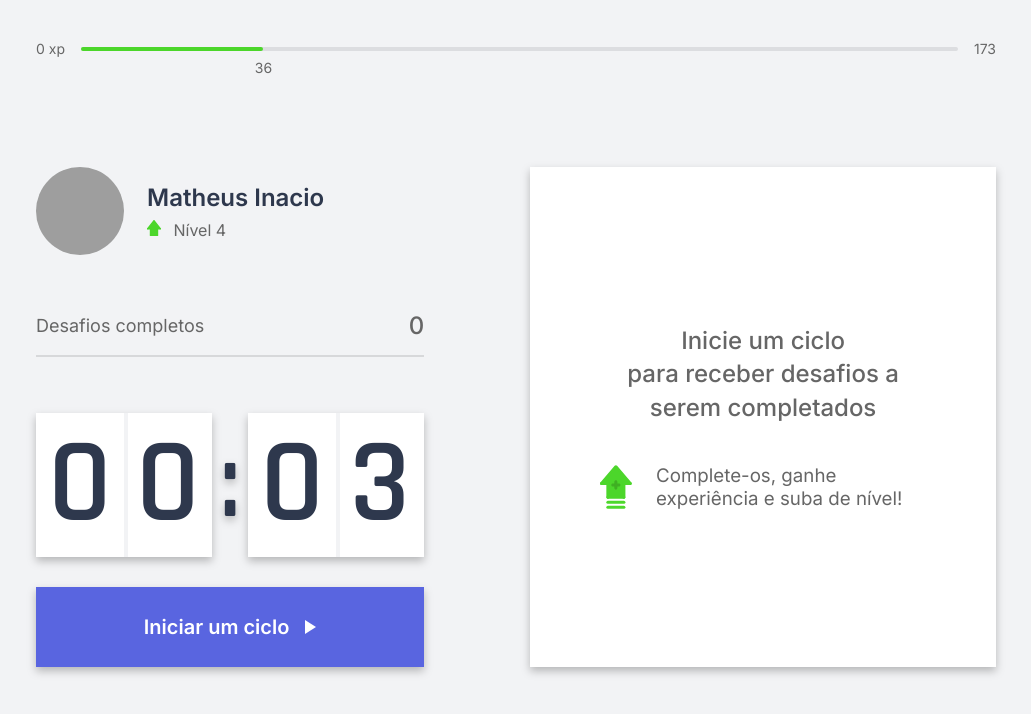
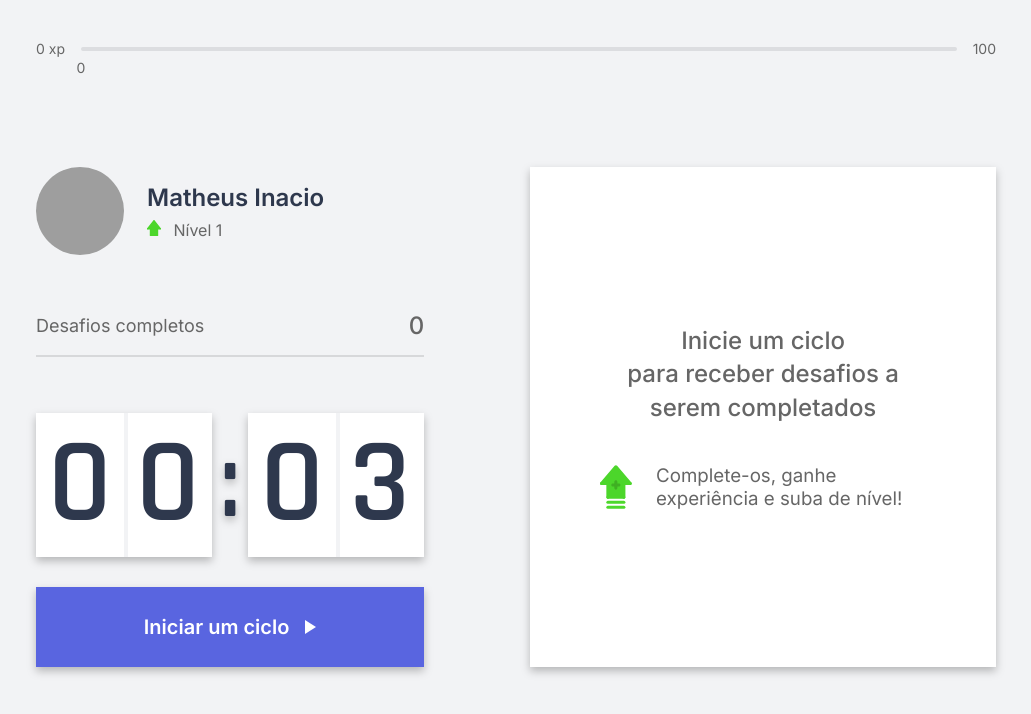
Before and after one commit to heyset/move.it, a Next.js app: page / in a window 1280 px wide. Shown: the top 714 px of the page, without its empty margins (124-1155 px from the left). Built offline with nearby package versions, Linux system fonts and the light colour scheme; grey boxes are pictures that could not be loaded.

Commit message:
Finished challenge completion functionality and leveling functionality

```diff
--- a/src/components/ChallengeCard.tsx
+++ b/src/components/ChallengeCard.tsx
@@ -1,11 +1,24 @@
 import { useContext } from 'react';
 
 import { ChallengeContext } from '../contexts/ChallengeContext';
+import { CountdownContext } from '../contexts/CountdownContext';
 
 import styles from '../styles/components/ChallengeCard.module.css';
 
 function ChallengeCard() {
-    const { currentChallenge, resetChallenge } = useContext(ChallengeContext);
+    const { completeChallenge, currentChallenge, resetChallenge } = useContext(ChallengeContext);
+    const { resetCountdown } = useContext(CountdownContext);
+
+    function completeChallengeHandle() {
+        completeChallenge();
+        resetCountdown();
+    }
+
+    function failChallengeHandle() {
+        resetChallenge();
+        resetCountdown();
+    }
+
 
     return (
         <>
@@ -21,8 +34,8 @@ function ChallengeCard() {
                         <h3>{currentChallenge.description}</h3>
                     </span>
                     <span>
-                        <button onClick={resetChallenge}>Falhei</button>
-                        <button>Completei</button>
+                        <button onClick={failChallengeHandle}>Falhei</button>
+                        <button onClick={completeChallengeHandle}>Completei</button>
                     </span>
                 </div>
 
--- a/src/components/Countdown.tsx
+++ b/src/components/Countdown.tsx
@@ -1,5 +1,6 @@
 import { useContext, useEffect, useState } from 'react';
 import { ChallengeContext } from '../contexts/ChallengeContext';
+import { CountdownContext } from '../contexts/CountdownContext';
 
 import styles from '../styles/components/Countdown.module.css';
 
@@ -34,42 +35,10 @@ function CountdownButton(props:{hasChallenge:boolean, isActive: boolean, onClick
 }
 
 function Countdown() {
-    const [timer, setTimer] = useState(0.05 * 60);
-    const [isActive, setIsActive] = useState(false);
-    const [hasChallenge, setHasChallenge] = useState(false);
-    const { startNewChallenge } = useContext(ChallengeContext);
-
-    const minutes = Math.floor(timer / 60);
-    const seconds = timer % 60;
+    const { hasChallenge, isActive, minutes, seconds, startCountdown, resetCountdown } = useContext(CountdownContext);
 
     const minutesDigits = minutes.toString().padStart(2, '0').split('');
     const secondsDigits = seconds.toString().padStart(2, '0').split('');
-
-    const startCountdown = () => {
-        setIsActive(true);
-    }
-
-    const stopCountdown = () => {
-        setIsActive(false);
-        setTimer(0.05 * 60);
-    }
-
-    useEffect(() => {
-        let oneSecondLapse: NodeJS.Timeout;
-
-        if(isActive && timer > 0) {
-            oneSecondLapse = setTimeout(() => {
-                setTimer(timer => timer - 1);
-            }, 1000);
-        } else if (timer === 0) {
-            setHasChallenge(true);
-            startNewChallenge();
-        } else {
-            clearTimeout(oneSecondLapse);
-        }
-
-        return () => clearTimeout(oneSecondLapse);
-    }, [isActive, timer]);
 
     return(
         <div className={styles.countdown}>
@@ -90,7 +59,7 @@ function Countdown() {
             <CountdownButton
                 hasChallenge={hasChallenge}
                 isActive={isActive}
-                onClick={isActive ? stopCountdown : startCountdown}
+                onClick={isActive ? resetCountdown : startCountdown}
             />
         </div>
     );
--- a/src/contexts/ChallengeContext.tsx
+++ b/src/contexts/ChallengeContext.tsx
@@ -1,8 +1,11 @@
-import { createContext, useState, ReactNode } from 'react';
+import { createContext, useContext, useEffect, useState, ReactNode } from 'react';
+
+import { UserContext } from '../contexts/UserContext';
 
 import challenges from '../assets/challenges.json';
 
 interface ChallengeContextInterface {
+    completeChallenge: () => void;
     currentChallenge: {
         type: string,
         description: string,
@@ -18,6 +21,28 @@ export const ChallengeContext = createContext({} as ChallengeContextInterface);
 export function ChallengeProvider(props:{children: ReactNode}) {
     const [currentChallenge, setCurrentChallenge] = useState(null);
 
+    const { receiveExperience } = useContext(UserContext);
+
+    useEffect(() => {
+        Notification.requestPermission();
+    }, [])
+
+    useEffect(() => {
+        if(currentChallenge && Notification.permission === 'granted') {
+            new Notification('Parabéns, você concluiu um ciclo! 🎉', {
+                body: `Novo desafio disponível, valendo ${currentChallenge.amount} xp!`,
+                icon: '/favicon.png',
+            });
+
+            new Audio('/notification.mp3').play();
+        }
+    }, [currentChallenge])
+
+    function completeChallenge() {
+        receiveExperience(currentChallenge.amount);
+        resetChallenge();
+    }
+
     function resetChallenge() {
         setCurrentChallenge(null);
     }
@@ -30,6 +55,7 @@ export function ChallengeProvider(props:{children: ReactNode}) {
 
     return (
         <ChallengeContext.Provider value={{
+            completeChallenge,
             currentChallenge,
             resetChallenge,
             startNewChallenge,
--- /dev/null
+++ b/src/contexts/CountdownContext.tsx
@@ -0,0 +1,67 @@
+import { createContext, ReactNode, useContext, useEffect, useState } from 'react';
+
+import { ChallengeContext } from './ChallengeContext';
+
+interface CountdownContextInterface {
+    hasChallenge:boolean;
+    isActive:boolean;
+    minutes:number;
+    seconds:number;
+    startCountdown: () => void;
+    resetCountdown: () => void;
+    timer: number;
+}
+
+export const CountdownContext = createContext({} as CountdownContextInterface);
+
+export function CountdownProvider(props: {children: ReactNode}) {
+    const [timer, setTimer] = useState(0.05 * 60);
+    const [isActive, setIsActive] = useState(false);
+    const [hasChallenge, setHasChallenge] = useState(false);
+    const { startNewChallenge } = useContext(ChallengeContext);
+
+    const minutes = Math.floor(timer / 60);
+    const seconds = timer % 60;
+
+
+    const startCountdown = () => {
+        setIsActive(true);
+    }
+
+    const resetCountdown = () => {
+        setIsActive(false);
+        setTimer(0.05 * 60);
+        setHasChallenge(false);
+    }
+
+    useEffect(() => {
+        let oneSecondLapse: NodeJS.Timeout;
+
+        if(isActive && timer > 0) {
+            oneSecondLapse = setTimeout(() => {
+                setTimer(timer => timer - 1);
+            }, 1000);
+        } else if (!hasChallenge && timer === 0) {
+            setHasChallenge(true);
+            startNewChallenge();
+        } else {
+            clearTimeout(oneSecondLapse);
+        }
+
+        return () => clearTimeout(oneSecondLapse);
+    }, [isActive, timer]);
+
+    return (
+        <CountdownContext.Provider value={{
+            hasChallenge,
+            isActive,
+            minutes,
+            seconds,
+            startCountdown,
+            resetCountdown,
+            timer,
+        }}>
+            {props.children}
+        </CountdownContext.Provider>
+    );
+}
--- a/src/contexts/UserContext.tsx
+++ b/src/contexts/UserContext.tsx
@@ -5,16 +5,34 @@ interface UserContextInterface {
     currentLevel: number;
     currentExperience: number;
     experienceToNextLevel: number;
+    receiveExperience: (xp:number) => void;
 }
 
 export const UserContext = createContext({} as UserContextInterface);
 
 export function UserProvider(props: { children: ReactNode }) {
-    const [currentLevel, setCurrentLevel] = useState(4);
-    const [currentExperience, setCurrentExperience] = useState(36);
+    const [currentLevel, setCurrentLevel] = useState(1);
+    const [currentExperience, setCurrentExperience] = useState(0);
     const [completedChallenges, setCompletedChallenges] = useState(0);
 
     const experienceToNextLevel = Math.round(100 * Math.pow(1.2, (currentLevel - 1)));
+
+    function levelUp() {
+        setCurrentLevel(level => level + 1);
+    }
+
+    function receiveExperience(xp: number) {
+        setCompletedChallenges(completedChallenges => completedChallenges + 1);
+        let finalExperience = currentExperience + xp;
+
+        if(finalExperience >= experienceToNextLevel) {
+            finalExperience -= experienceToNextLevel;
+            levelUp();
+            setCurrentExperience(finalExperience);
+        } else {
+            setCurrentExperience(finalExperience);
+        }
+    }
 
     return (
         <UserContext.Provider value={{
@@ -22,6 +40,7 @@ export function UserProvider(props: { children: ReactNode }) {
             currentLevel,
             currentExperience,
             experienceToNextLevel,
+            receiveExperience,
         }}>
             {props.children}
         </UserContext.Provider>
--- a/src/pages/index.tsx
+++ b/src/pages/index.tsx
@@ -1,6 +1,7 @@
 import Head from 'next/head';
 
 import { ChallengeProvider } from '../contexts/ChallengeContext';
+import { CountdownProvider } from '../contexts/CountdownContext';
 import { UserProvider } from '../contexts/UserContext';
 
 import ChallengeCard from '../components/ChallengeCard';
@@ -20,24 +21,23 @@ export default function Home() {
 
       <UserProvider>
         <ExperienceBar />
-      </UserProvider>
-
-      <section>
 
         <ChallengeProvider>
+          <CountdownProvider>
+            <section>
               <div>
-            <UserProvider>
                 <ProfileCard />
                 <CompletedChallenges />
-            </UserProvider>
                 <Countdown />
               </div>
               <div>
                 <ChallengeCard />
               </div>
+            </section>
+          </CountdownProvider>
         </ChallengeProvider>
 
-      </section>
+      </UserProvider>
     </div>
   )
 }
```
Lines whose indentation alone changed are shown as unchanged.
